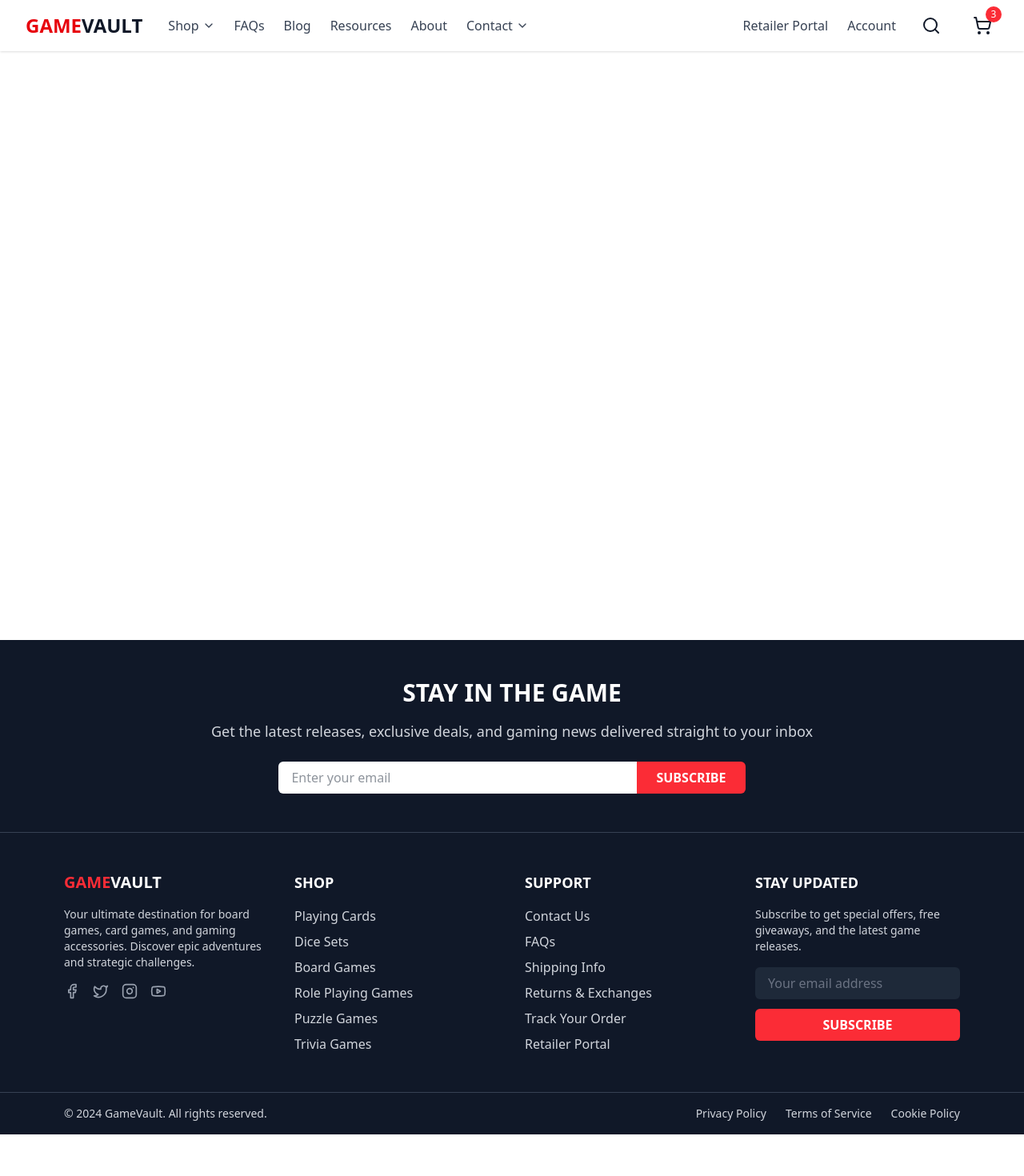
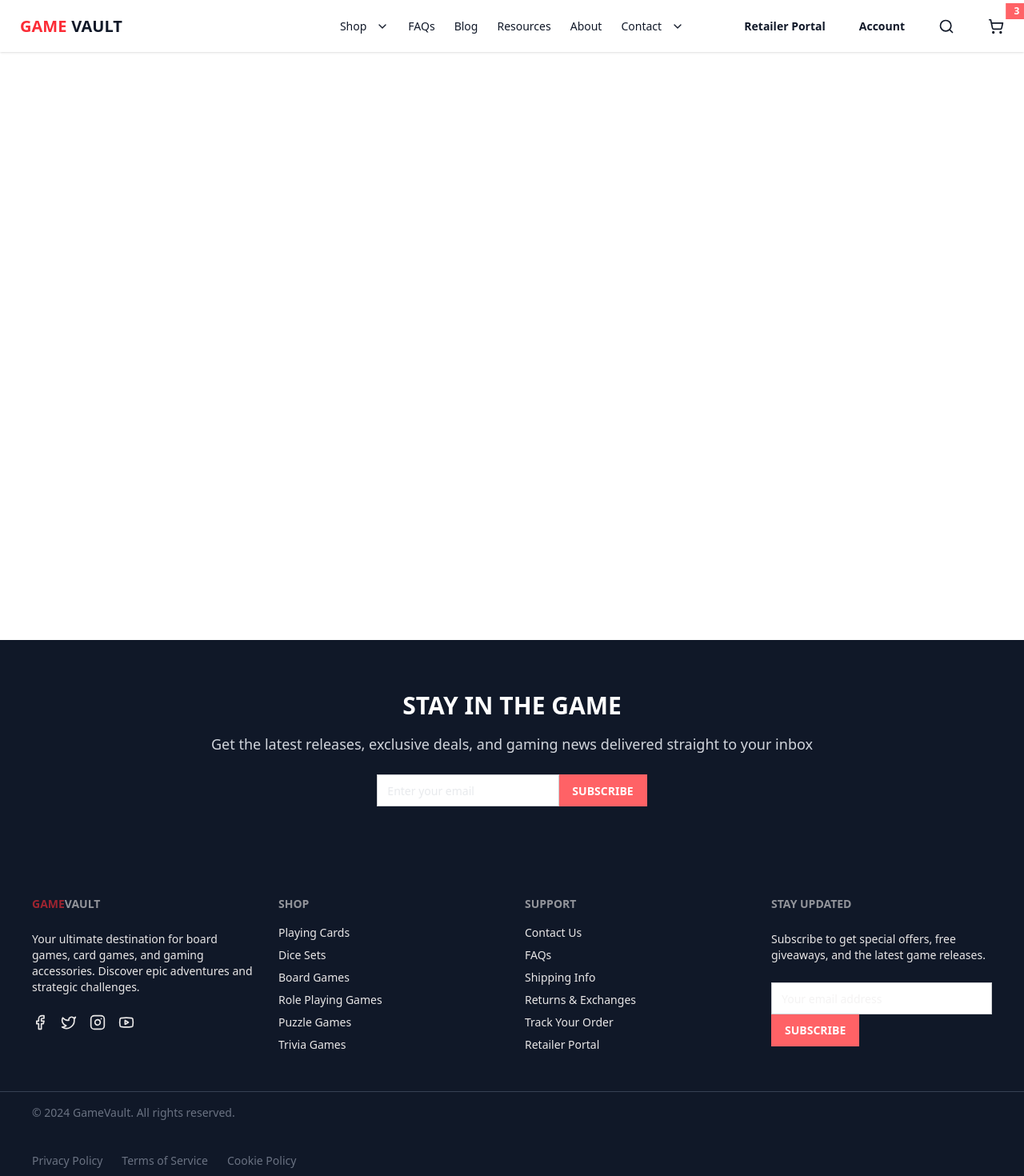
Before and after one commit to Jatti045/SEG3125-A4, a React (Vite) app: page / in a window 1280 px wide. Shown: the top 1470 px of the page at 80% size. Before the commit the page ends 1418 px from the top, so only its background shows below. Built offline with nearby package versions, Linux system fonts and the light colour scheme.

Commit message:
Bug fixes.

```diff
--- a/src/components/ui/Footer.jsx
+++ b/src/components/ui/Footer.jsx
@@ -4,126 +4,130 @@ import { Facebook, Twitter, Instagram, Youtube } from "lucide-react";
 const Footer = () => {
   return (
     <footer className="bg-gray-900 text-gray-300">
-      <div className="max-w-6xl mx-auto py-12 px-4 text-center">
-        <h2 className="text-3xl font-extrabold text-white">STAY IN THE GAME</h2>
+      <div className="hero bg-gray-900 text-gray-300 py-12">
+        <div className="hero-content text-center">
+          <div className="w-full">
+            <h2 className="text-3xl font-extrabold text-white">
+              STAY IN THE GAME
+            </h2>
             <p className="mt-4 text-lg">
-          Get the latest releases, exclusive deals, and gaming news delivered
-          straight to your inbox
+              Get the latest releases, exclusive deals, and gaming news
+              delivered straight to your inbox
             </p>
-        <div className="mt-6 flex justify-center">
+            <div className="mt-6 join justify-center">
               <input
                 type="email"
                 placeholder="Enter your email"
-            className="w-full max-w-md px-4 py-2 rounded-l-md bg-white text-gray-800 focus:outline-none"
+                className="input input-bordered join-item w-full max-w-md"
               />
-          <button className="px-6 py-2 bg-red-500 text-white font-semibold rounded-r-md hover:bg-red-600">
-            SUBSCRIBE
-          </button>
+              <button className="btn btn-error join-item">SUBSCRIBE</button>
+            </div>
+          </div>
         </div>
       </div>
 
-      <div className="border-t border-gray-700">
-        <div className="max-w-6xl mx-auto py-12 px-4 grid grid-cols-1 sm:grid-cols-2 md:grid-cols-4 gap-8">
+      <div className="footer px-10 py-12 bg-gray-900 text-neutral-content grid grid-cols-1 sm:grid-cols-2 md:grid-cols-4 gap-8">
         <div>
-            <h3 className="text-xl font-bold text-white">
+          <span className="footer-title">
             <span className="text-red-500">GAME</span>VAULT
-            </h3>
-            <p className="mt-4 text-sm">
+          </span>
+          <p className="mt-2 text-sm">
             Your ultimate destination for board games, card games, and gaming
             accessories. Discover epic adventures and strategic challenges.
           </p>
-            <div className="mt-4 flex space-x-4 text-gray-400">
-              <a href="#" className="hover:text-white">
+          <div className="grid grid-flow-col gap-4 mt-4">
+            <a href="#" aria-label="Facebook">
               <Facebook size={20} />
             </a>
-              <a href="#" className="hover:text-white">
+            <a href="#" aria-label="Twitter">
               <Twitter size={20} />
             </a>
-              <a href="#" className="hover:text-white">
+            <a href="#" aria-label="Instagram">
               <Instagram size={20} />
             </a>
-              <a href="#" className="hover:text-white">
+            <a href="#" aria-label="YouTube">
               <Youtube size={20} />
             </a>
           </div>
         </div>
 
         <div>
-            <h4 className="text-lg font-semibold text-white uppercase">Shop</h4>
-            <ul className="mt-4 space-y-2">
-              {[
-                "Playing Cards",
-                "Dice Sets",
-                "Board Games",
-                "Role Playing Games",
-                "Puzzle Games",
-                "Trivia Games",
-              ].map((item) => (
-                <li key={item}>
-                  <a href="#" className="hover:text-red-500">
-                    {item}
+          <span className="footer-title uppercase">Shop</span>
+          <a href="#" className="link link-hover">
+            Playing Cards
           </a>
-                </li>
-              ))}
-            </ul>
+          <a href="#" className="link link-hover">
+            Dice Sets
+          </a>
+          <a href="#" className="link link-hover">
+            Board Games
+          </a>
+          <a href="#" className="link link-hover">
+            Role Playing Games
+          </a>
+          <a href="#" className="link link-hover">
+            Puzzle Games
+          </a>
+          <a href="#" className="link link-hover">
+            Trivia Games
+          </a>
         </div>
 
         <div>
-            <h4 className="text-lg font-semibold text-white uppercase">
-              Support
-            </h4>
-            <ul className="mt-4 space-y-2">
-              {[
-                "Contact Us",
-                "FAQs",
-                "Shipping Info",
-                "Returns & Exchanges",
-                "Track Your Order",
-                "Retailer Portal",
-              ].map((item) => (
-                <li key={item}>
-                  <a href="#" className="hover:text-red-500">
-                    {item}
+          <span className="footer-title uppercase">Support</span>
+          <a href="#" className="link link-hover">
+            Contact Us
           </a>
-                </li>
-              ))}
-            </ul>
+          <a href="#" className="link link-hover">
+            FAQs
+          </a>
+          <a href="#" className="link link-hover">
+            Shipping Info
+          </a>
+          <a href="#" className="link link-hover">
+            Returns & Exchanges
+          </a>
+          <a href="#" className="link link-hover">
+            Track Your Order
+          </a>
+          <a href="#" className="link link-hover">
+            Retailer Portal
+          </a>
         </div>
 
         <div>
-            <h4 className="text-lg font-semibold text-white uppercase">
-              Stay Updated
-            </h4>
-            <p className="mt-4 text-sm">
-              Subscribe to get special offers, free giveaways, and the latest
-              game releases.
+          <span className="footer-title uppercase">Stay Updated</span>
+          <p className="mt-2 text-sm">
+            Subscribe to get special offers, free giveaways, and the latest game
+            releases.
           </p>
           <div className="mt-4">
+            <div className="form-control">
+              <div className="input-group">
                 <input
                   type="email"
                   placeholder="Your email address"
-                className="w-full px-4 py-2 mb-3 bg-gray-800 rounded-md focus:outline-none placeholder-gray-500"
+                  className="input input-bordered w-full"
                 />
-              <button className="w-full px-4 py-2 bg-red-500 text-white font-semibold rounded-md hover:bg-red-600">
-                SUBSCRIBE
-              </button>
+                <button className="btn btn-error">SUBSCRIBE</button>
+              </div>
             </div>
           </div>
         </div>
       </div>
 
-      <div className="border-t border-gray-700 py-4">
-        <div className="max-w-6xl mx-auto flex flex-col md:flex-row justify-between items-center px-4">
-          <p className="text-sm">&copy; 2024 GameVault. All rights reserved.</p>
-          <div className="mt-3 md:mt-0 flex space-x-6">
-            {["Privacy Policy", "Terms of Service", "Cookie Policy"].map(
-              (link) => (
-                <a key={link} href="#" className="text-sm hover:text-white">
-                  {link}
+      <div className="footer px-10 py-4 border-t border-gray-700 bg-gray-900 text-gray-500">
+        <p className="text-sm">© 2024 GameVault. All rights reserved.</p>
+        <div className="flex space-x-4">
+          <a href="#" className="link link-hover text-sm">
+            Privacy Policy
           </a>
-              )
-            )}
-          </div>
+          <a href="#" className="link link-hover text-sm">
+            Terms of Service
+          </a>
+          <a href="#" className="link link-hover text-sm">
+            Cookie Policy
+          </a>
         </div>
       </div>
     </footer>
--- a/src/components/ui/Navbar.jsx
+++ b/src/components/ui/Navbar.jsx
@@ -4,66 +4,100 @@ import { ChevronDown, Search, ShoppingCart } from "lucide-react";
 
 const Navbar = () => {
   return (
-    <nav className="bg-white shadow">
-      <div className="max-w-7xl mx-auto px-4 sm:px-6 lg:px-8">
-        <div className="flex justify-between h-16 items-center">
-          <div className="flex items-center space-x-8">
-            <Link to="/" className="text-2xl font-bold">
-              <span className="text-red-600">GAME</span>
+    <nav className="navbar bg-base-100 shadow">
+      <div className="navbar-start">
+        <div className="dropdown">
+          <label tabIndex={0} className="btn btn-ghost lg:hidden">
+            <svg
+              xmlns="http://www.w3.org/2000/svg"
+              className="h-5 w-5"
+              fill="none"
+              viewBox="0 0 24 24"
+              stroke="currentColor"
+            >
+              <path
+                strokeLinecap="round"
+                strokeLinejoin="round"
+                strokeWidth="2"
+                d="M4 6h16M4 12h16M4 18h16"
+              />
+            </svg>
+          </label>
+          <ul
+            tabIndex={0}
+            className="menu menu-compact dropdown-content mt-3 p-2 shadow bg-base-100 rounded-box w-52"
+          >
+            <li>
+              <Link to="/shop">
+                Shop <ChevronDown className="inline-block ml-1 w-4 h-4" />
+              </Link>
+            </li>
+            <li>
+              <Link to="/faqs">FAQs</Link>
+            </li>
+            <li>
+              <Link to="/blog">Blog</Link>
+            </li>
+            <li>
+              <Link to="/resources">Resources</Link>
+            </li>
+            <li>
+              <Link to="/about">About</Link>
+            </li>
+            <li>
+              <Link to="/contact">
+                Contact <ChevronDown className="inline-block ml-1 w-4 h-4" />
+              </Link>
+            </li>
+          </ul>
+        </div>
+        <Link to="/" className="btn btn-ghost normal-case text-xl">
+          <span className="text-red-500">GAME</span>
           <span className="text-gray-900">VAULT</span>
         </Link>
-
-            <div className="hidden md:flex items-center space-x-6">
-              <Link
-                to="/shop"
-                className="flex items-center text-gray-700 hover:text-gray-900"
-              >
-                Shop <ChevronDown className="ml-1 w-4 h-4" />
-              </Link>
-              <Link to="/faqs" className="text-gray-700 hover:text-gray-900">
-                FAQs
-              </Link>
-              <Link to="/blog" className="text-gray-700 hover:text-gray-900">
-                Blog
-              </Link>
-              <Link
-                to="/resources"
-                className="text-gray-700 hover:text-gray-900"
-              >
-                Resources
-              </Link>
-              <Link to="/about" className="text-gray-700 hover:text-gray-900">
-                About
-              </Link>
-              <Link
-                to="/contact"
-                className="flex items-center text-gray-700 hover:text-gray-900"
-              >
-                Contact <ChevronDown className="ml-1 w-4 h-4" />
-              </Link>
-            </div>
       </div>
 
-          <div className="flex items-center space-x-6">
-            <Link to="/portal" className="text-gray-700 hover:text-gray-900">
+      <div className="navbar-center hidden lg:flex">
+        <ul className="menu menu-horizontal px-1">
+          <li tabIndex={0}>
+            <Link to="/shop">
+              Shop <ChevronDown className="inline-block ml-1 w-4 h-4" />
+            </Link>
+          </li>
+          <li>
+            <Link to="/faqs">FAQs</Link>
+          </li>
+          <li>
+            <Link to="/blog">Blog</Link>
+          </li>
+          <li>
+            <Link to="/resources">Resources</Link>
+          </li>
+          <li>
+            <Link to="/about">About</Link>
+          </li>
+          <li tabIndex={0}>
+            <Link to="/contact">
+              Contact <ChevronDown className="inline-block ml-1 w-4 h-4" />
+            </Link>
+          </li>
+        </ul>
+      </div>
+
+      <div className="navbar-end space-x-2">
+        <Link to="/portal" className="btn btn-ghost">
           Retailer Portal
         </Link>
-            <Link to="/account" className="text-gray-700 hover:text-gray-900">
+        <Link to="/account" className="btn btn-ghost">
           Account
         </Link>
-
-            <button className="p-2 hover:text-gray-900">
-              <Search className="w-6 h-6" />
+        <button className="btn btn-ghost">
+          <Search className="w-5 h-5" />
         </button>
-
-            <Link to="/cart" className="relative p-2 hover:text-gray-900">
-              <ShoppingCart className="w-6 h-6" />
-              <span className="absolute -top-1 -right-1 bg-red-500 text-white text-xs rounded-full w-5 h-5 flex items-center justify-center">
-                3
-              </span>
+        <Link to="/cart" className="btn btn-ghost indicator">
+          <ShoppingCart className="w-5 h-5" />
+          <span className="badge badge-sm badge-error indicator-item">3</span>
         </Link>
-          </div>
-        </div>
       </div>
     </nav>
   );
```
Lines whose indentation alone changed are shown as unchanged.
